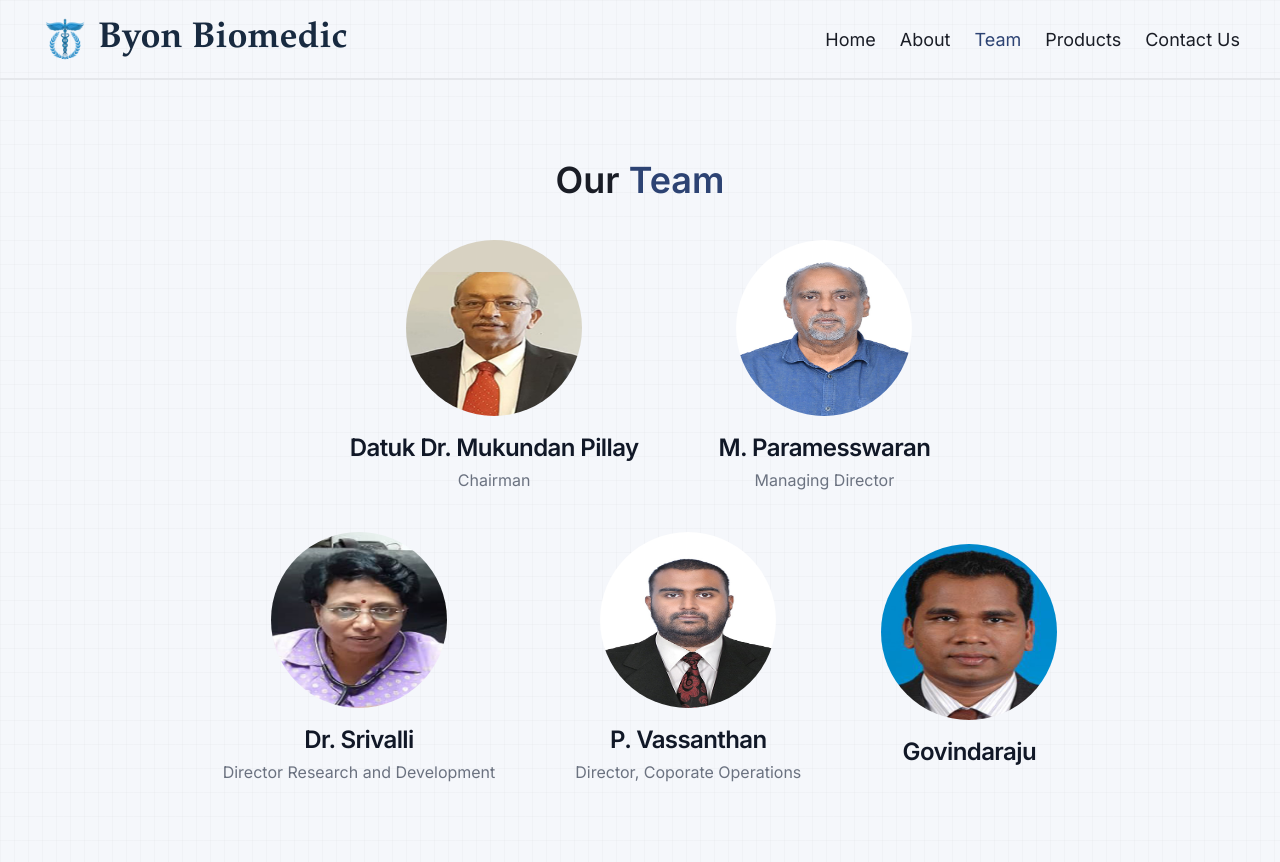
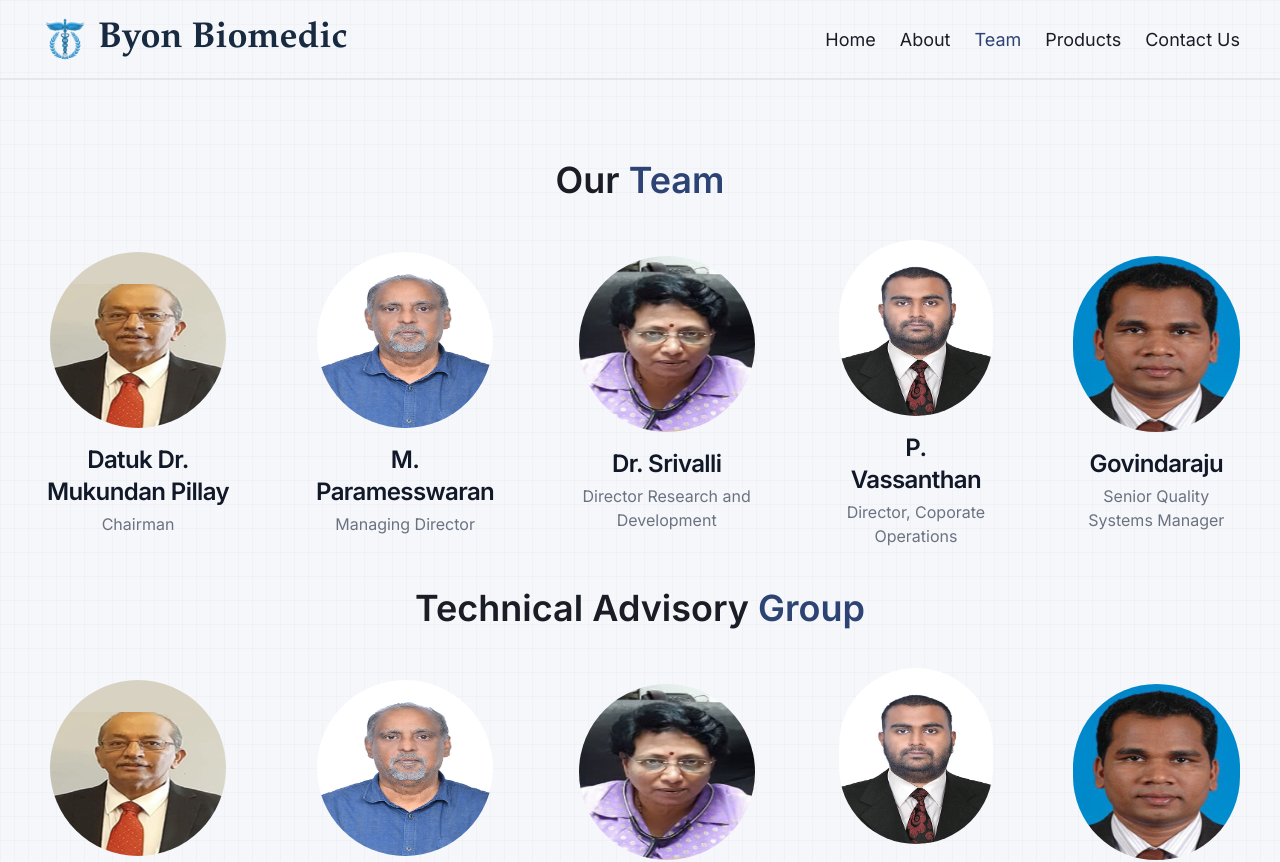
Before and after one commit to sai-ram-kaushik/byon-biomedic-website, a React (Vite) app: page /team in a window 1280 px wide. Shown: the top 862 px of the page. Built offline with nearby package versions, Linux system fonts and the light colour scheme.

Commit message:
TAG section

```diff
--- a/src/data/landing-page.json
+++ b/src/data/landing-page.json
@@ -51,7 +51,42 @@
          {
             "name": "Govindaraju",
             "imageUrl": "/team/govidaraju.jpg",
-            "designation": ""
+            "designation": "Senior Quality Systems Manager",
+            "bio": "Leadership in GMP & Compliance: Extensive experience ensuring *Good Manufacturing Practice (GMP), ISO standards, and regulatory compliance in multinational manufacturing environments."
+         }
+      ],
+      "advisoryGroupPartOne": [
+         {
+            "name": "Datuk Dr. Mukundan Pillay",
+            "imageUrl": "/team/datuk.jpg",
+            "designation": "Chairman",
+            "bio": "Datuk Dr. Mukundan Pillay is a distinguished leader renowned for his transformative contributions to healthcare systems in Malaysia and globally. Over a 32-year career with the Malaysian Ministry of Health, he spearheaded critical initiatives in health infrastructure, policy, and research. Post-retirement, he extended his expertise to international organizations, including the World Bank in Bahrain and the World Health Organization (WHO) in China, while remaining actively engaged in advancing Malaysia’s healthcare landscape."
+         },
+         {
+            "name": "M. Paramesswaran",
+            "imageUrl": "/team/param.jpg",
+            "designation": "Managing Director"
+         }
+      ],
+      "advisoryGroupPartSecond": [
+         {
+            "name": "Dr. Srivalli",
+            "imageUrl": "/team/srivalli.jpg",
+            "designation": "Director Research and Development",
+            "bio": "Dr Srivalli, MBBS Madras University, India. Ph.D Complementary & Alternative Medicine. Honorary Doctorate in Natural Medicine.Weston Reserve University, Canada."
+         },
+
+         {
+            "name": "P. Vassanthan",
+            "imageUrl": "/team/vasan.jpg",
+            "designation": "Director, Coporate Operations"
+         },
+
+         {
+            "name": "Govindaraju",
+            "imageUrl": "/team/govidaraju.jpg",
+            "designation": "Senior Quality Systems Manager",
+            "bio": "Leadership in GMP & Compliance: Extensive experience ensuring *Good Manufacturing Practice (GMP), ISO standards, and regulatory compliance in multinational manufacturing environments."
          }
       ]
    },
--- a/src/pages/Team.jsx
+++ b/src/pages/Team.jsx
@@ -1,85 +1,75 @@
 import React, { useState } from "react";
 import TransitionEffect from "../utils/TransitionEffect";
+import { motion } from "framer-motion";
 
 const Team = ({ about }) => {
-   const { teamMembersPartOne, teamMembersPartSecond } = about;
+   const { teamMembersPartOne, teamMembersPartSecond, advisoryGroupPartOne, advisoryGroupPartSecond } = about;
    const [selectedMember, setSelectedMember] = useState(null);
+
    const teamMembers = [...teamMembersPartOne, ...teamMembersPartSecond];
+   const advisoryMembers = [...advisoryGroupPartOne, ...advisoryGroupPartSecond];
+
+   const fadeIn = {
+      hidden: { opacity: 0, y: 20 },
+      visible: { opacity: 1, y: 0, transition: { duration: 0.6 } },
+   };
 
    return (
-      <div className="w-full py-10 px-5 lg:px-10">
+      <motion.div className="w-full py-10 px-5 lg:px-10" initial="hidden" animate="visible">
          <TransitionEffect />
 
-         <div className="flex items-center justify-center w-full py-10">
+         {/* Our Team Section */}
+         <motion.div className="flex items-center justify-center w-full py-10" variants={fadeIn}>
             <h3 className="text-3xl lg:text-4xl font-heading font-bold">
                Our <span>Team</span>
             </h3>
-         </div>
+         </motion.div>
 
-         <div className="flex flex-col items-center w-full gap-10">
+         <motion.div className="flex flex-col items-center w-full gap-10" variants={fadeIn}>
             <div className="flex flex-col lg:flex-row items-center justify-center gap-20">
-               {teamMembers.slice(0, 2).map((member, idx) => (
-                  <div
-                     key={idx}
-                     className="text-center text-gray-500 cursor-pointer"
-                     onClick={() => setSelectedMember(member)}
-                  >
-                     <img className="mx-auto mb-4 w-44 h-44 rounded-full hover:scale-105 transition-transform"
-                        src={member.imageUrl}
-                        alt={member.name}
-                     />
-                     <h3 className="mb-1 text-2xl font-bold tracking-tight text-gray-900">
-                        {member.name}
-                     </h3>
+               {teamMembers.map((member, idx) => (
+                  <motion.div key={idx} className="text-center text-gray-500 cursor-pointer" onClick={() => setSelectedMember(member)} whileHover={{ scale: 1.05 }}>
+                     <img className="mx-auto mb-4 w-44 h-44 rounded-full transition-transform" src={member.imageUrl} alt={member.name} />
+                     <h3 className="mb-1 text-2xl font-bold tracking-tight text-gray-900">{member.name}</h3>
                      <p>{member.designation}</p>
-                  </div>
+                  </motion.div>
                ))}
             </div>
+         </motion.div>
 
+         {/* Technical Advisory Group Section */}
+         <motion.div className="flex items-center justify-center w-full py-10" variants={fadeIn}>
+            <h3 className="text-3xl lg:text-4xl font-heading font-bold">
+               Technical Advisory <span>Group</span>
+            </h3>
+         </motion.div>
+
+         <motion.div className="flex flex-col items-center w-full gap-10" variants={fadeIn}>
             <div className="flex flex-col lg:flex-row items-center justify-center gap-20">
-               {teamMembers.slice(2).map((member, idx) => (
-                  <div
-                     key={idx}
-                     className="text-center text-gray-500 cursor-pointer"
-                     onClick={() => setSelectedMember(member)}
-                  >
-                     <img className="mx-auto mb-4 w-44 h-44 rounded-full hover:scale-105 transition-transform"
-                        src={member.imageUrl}
-                        alt={member.name}
-                     />
-                     <h3 className="mb-1 text-2xl font-bold tracking-tight text-gray-900">
-                        {member.name}
-                     </h3>
+               {advisoryMembers.map((member, idx) => (
+                  <motion.div key={idx} className="text-center text-gray-500 cursor-pointer" onClick={() => setSelectedMember(member)} whileHover={{ scale: 1.05 }}>
+                     <img className="mx-auto mb-4 w-44 h-44 rounded-full transition-transform" src={member.imageUrl} alt={member.name} />
+                     <h3 className="mb-1 text-2xl font-bold tracking-tight text-gray-900">{member.name}</h3>
                      <p>{member.designation}</p>
-                  </div>
+                  </motion.div>
                ))}
             </div>
-         </div>
+         </motion.div>
 
+         {/* Popup Modal */}
          {selectedMember && (
             <div className="fixed inset-0 flex items-center justify-center bg-black bg-opacity-50">
                <div className="bg-white p-6 rounded-lg max-w-md relative">
-                  <button className="absolute top-2 right-2 text-gray-500 hover:text-gray-800"
-                     onClick={() => setSelectedMember(null)}
-                  >
-                     ✖
-                  </button>
-                  <img className="w-32 h-32 mx-auto rounded-full"
-                     src={selectedMember.imageUrl}
-                     alt={selectedMember.name}
-                  />
+                  <button className="absolute top-2 right-2 text-gray-500 hover:text-gray-800" onClick={() => setSelectedMember(null)}>✖</button>
+                  <img className="w-32 h-32 mx-auto rounded-full" src={selectedMember.imageUrl} alt={selectedMember.name} />
                   <h2 className="text-xl font-bold mt-3">{selectedMember.name}</h2>
                   <p className="text-gray-700">{selectedMember.designation}</p>
                   <p className="mt-2">{selectedMember.bio}</p>
-                  <button className="mt-4 px-4 py-2 bg-blue-600 text-white rounded hover:bg-blue-700"
-                     onClick={() => setSelectedMember(null)}
-                  >
-                     Close
-                  </button>
+                  <button className="mt-4 px-4 py-2 bg-blue-600 text-white rounded hover:bg-blue-700" onClick={() => setSelectedMember(null)}>Close</button>
                </div>
             </div>
          )}
-      </div>
+      </motion.div>
    );
 };
 
```
